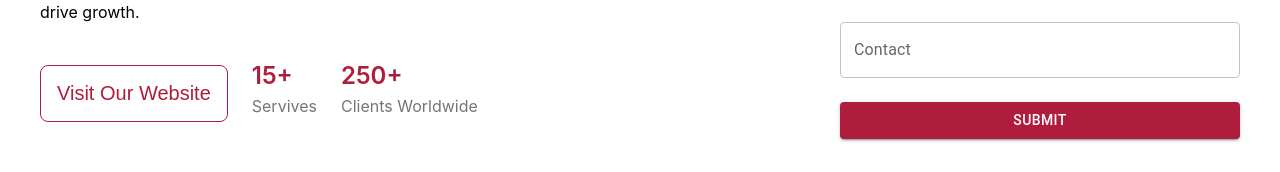
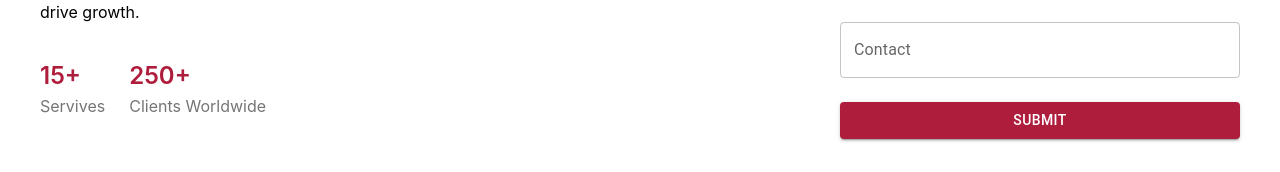
Before and after one commit to AshishAggarwal1308/csprolanding, a React (Create React App) app: page / in a window 1280 px wide. Shown: the part 379-551 px from the top of the page. Built offline with nearby package versions, Linux system fonts and the light colour scheme.

Commit message:
Removed links

```diff
--- a/src/Components/Hero/page.jsx
+++ b/src/Components/Hero/page.jsx
@@ -8,7 +8,6 @@ function HeroSection() {
         <h1>Transform Your Business with <span style={{ color: '#AE1D3C' }}>CSPRO Technology's </span>Leading IT Services</h1>
         <p>At CSPRO Technology, we specialize in delivering cutting-edge IT services designed to propel your business forward. Our team of experts is dedicated to providing innovative solutions that enhance efficiency, boost productivity, and drive growth.</p>
         <div className='buttongroup'>
-          <a href="https://csprotechnology.com"><button className="visitbtn">Visit Our Website</button></a>
           <p><span style={{fontSize:'24px', color: '#AE1D3C', fontWeight:'600'}}>15+ </span><br></br><span style={{fontSize:'16px', color: '#757575'}}>Servives</span></p>
           <p><span style={{fontSize:'24px', color: '#AE1D3C', fontWeight:'600'}}>250+ </span><br></br><span style={{fontSize:'16px', color: '#757575'}}>Clients Worldwide</span></p>
         </div>
--- a/src/page/Mypage.js
+++ b/src/page/Mypage.js
@@ -8,7 +8,6 @@ export default function Mypage() {
       <div className='mainclass' style={{display:'flex', flexDirection:'column', alignItems:'center', justifyContent:'center'}}>
         <img src='https://img.freepik.com/free-vector/thank-you-concept-illustration_114360-12887.jpg?t=st=1720612728~exp=1720616328~hmac=23f10cd90e35a891a3acb2b58401d8d19a0440ffcdbf6688399abea50489c11a&w=740' style={{maxWidth:'300px'}}></img>
         <h1>Thank You! For Your Submission</h1>
-        <button style={{padding:'10px 20px', border:'1px solid #AE1D3C', borderRadius:'8px', backgroundColor:'transparent'}} ><Link to= "https://csprotechnology.com" style={{textDecoration:'none', padding:'20px 20px'}}>Visit Our Website</Link></button>
       </div>
     </div>
   )
```
